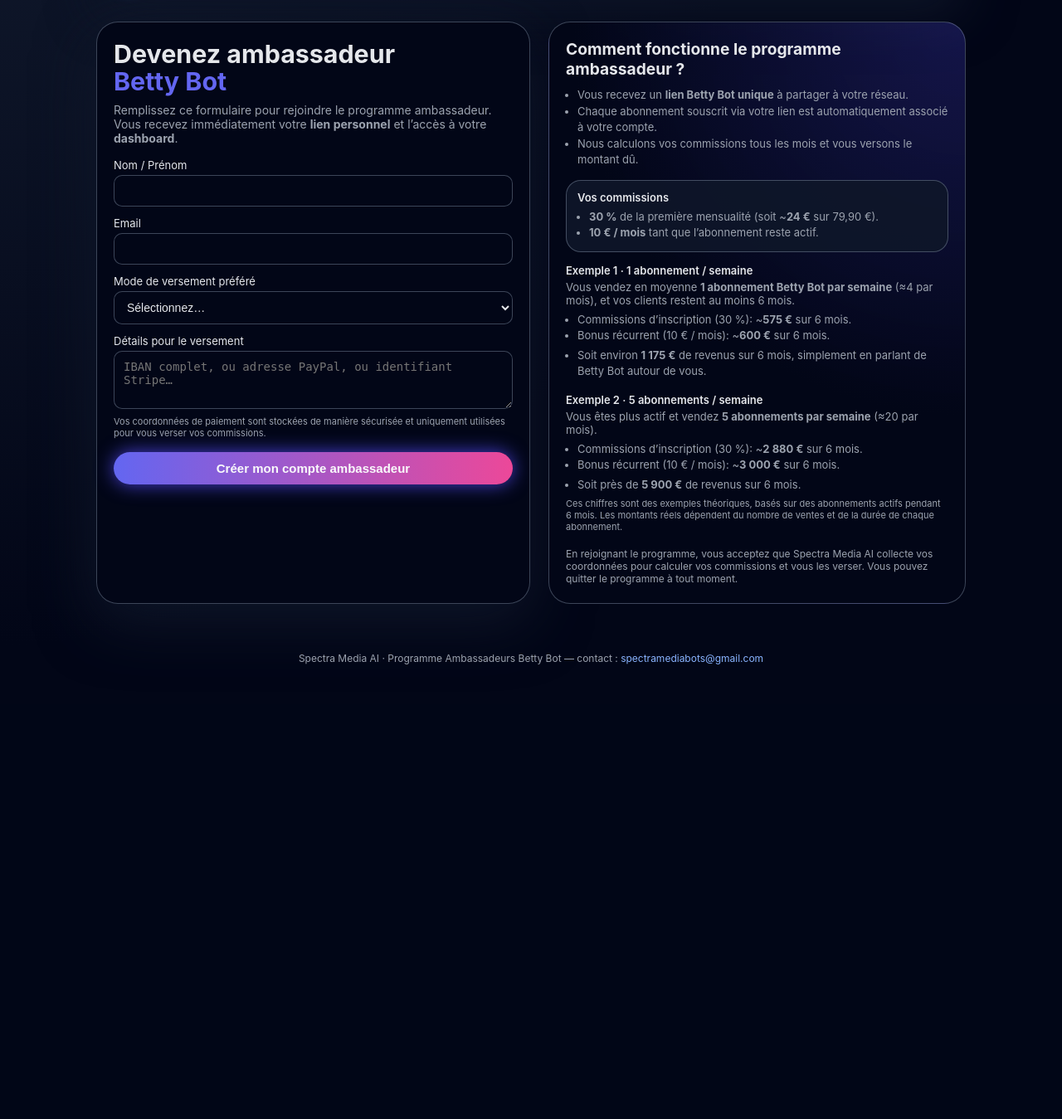
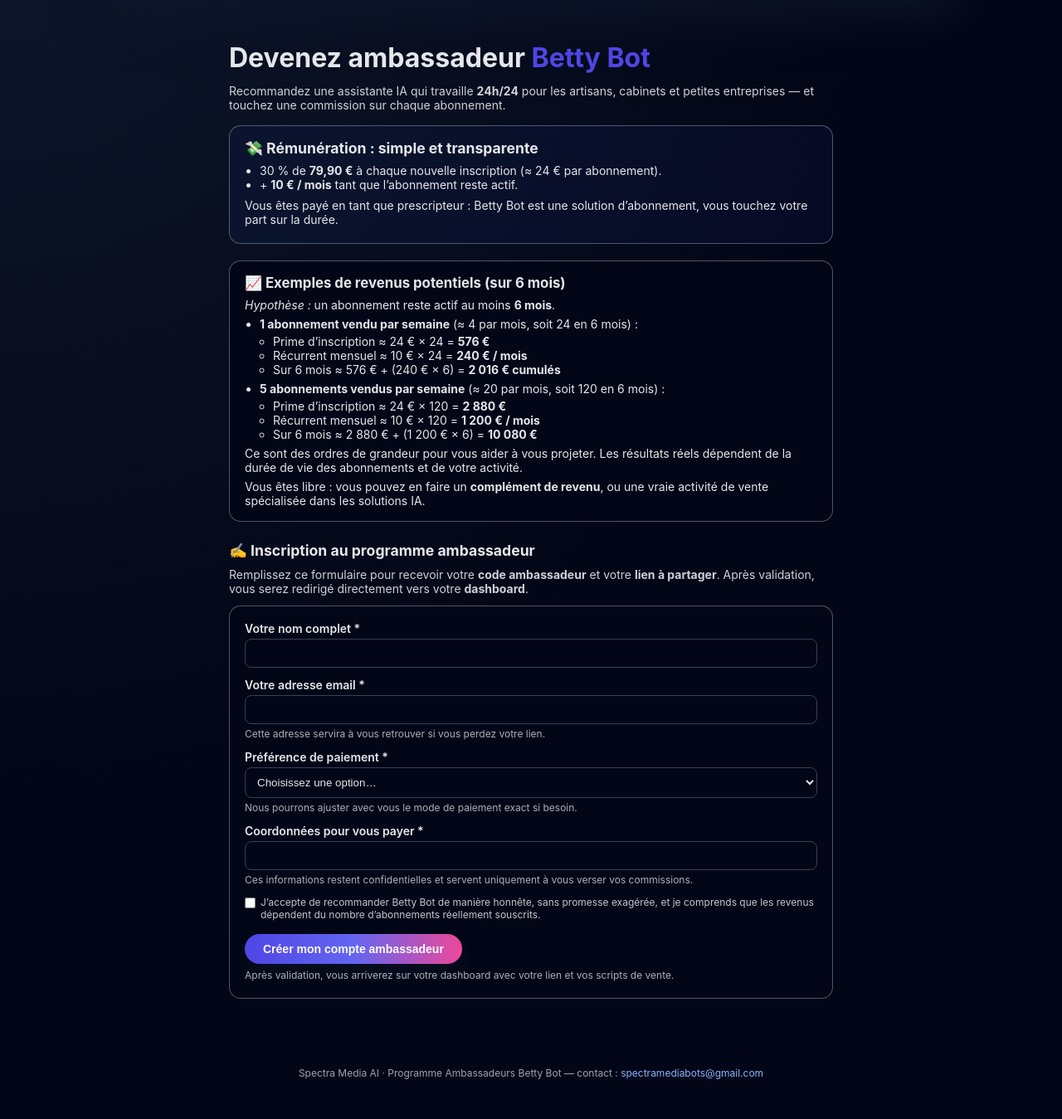
Before and after one commit to vincentbastille10/betty_bots_ambassador, a Flask app: page /inscription in a window 1280 px wide. Shown: the part 98-1447 px from the top of the page at 83% size. Before the commit the page ends 899 px from the top, so only its background shows below. Run offline with Flask 3, Linux system fonts and the light colour scheme.

Commit message:
Update inscription.html

```diff
--- a/templates/inscription.html
+++ b/templates/inscription.html
@@ -1,180 +1,256 @@
 {% extends "base.html" %}
+{% block title %}Devenir Ambassadeur Betty Bot{% endblock %}
+
 {% block content %}
 
-<section style="display:flex;flex-wrap:wrap;gap:22px;">
-  <!-- Colonne gauche : formulaire -->
+<div style="max-width: 760px; margin: 0 auto; padding: 24px 16px;">
+
+  <h1 style="font-size: 2rem; margin-bottom: 12px;">
+    Devenez ambassadeur <span style="color:#4F46E5;">Betty Bot</span>
+  </h1>
+
+  <p style="font-size:14px; opacity:.9; margin-bottom:16px;">
+    Recommandez une assistante IA qui travaille <strong>24h/24</strong> pour les artisans,
+    cabinets et petites entreprises — et touchez une commission sur chaque abonnement.
+  </p>
+
   <div style="
-        flex:1 1 340px;
-        min-width:280px;
-        background:radial-gradient(circle at top left,#020617,#020617);
-        border-radius:var(--radius-xl);
-        border:1px solid var(--border);
-        padding:22px 20px 24px;
-        box-shadow:0 22px 70px rgba(15,23,42,0.9);
-      ">
-    <h1 style="font-size:1.9rem;line-height:1.1;margin-bottom:8px;">
-      Devenez ambassadeur<br><span style="color:var(--primary);">Betty Bot</span>
-    </h1>
-    <p style="font-size:14px;color:var(--muted);margin-bottom:16px;">
-      Remplissez ce formulaire pour rejoindre le programme ambassadeur.
-      Vous recevez immédiatement votre <strong>lien personnel</strong> et l’accès à votre
-      <strong>dashboard</strong>.
+      border-radius: 14px;
+      border: 1px solid rgba(148,163,184,0.5);
+      padding: 16px 18px;
+      margin-bottom: 20px;
+      background: radial-gradient(circle at top left,#1d4ed811,#4f46e511);
+      font-size: 14px;
+    ">
+    <h2 style="font-size:1.1rem; margin-top:0; margin-bottom:8px;">
+      💸 Rémunération : simple et transparente
+    </h2>
+    <ul style="margin: 0 0 8px 18px; padding:0;">
+      <li>30&nbsp;% de <strong>79,90&nbsp;€</strong> à chaque nouvelle inscription (≈ 24&nbsp;€ par abonnement).</li>
+      <li>+ <strong>10&nbsp;€ / mois</strong> tant que l’abonnement reste actif.</li>
+    </ul>
+    <p style="margin:0 0 4px;">
+      Vous êtes payé en tant que prescripteur : Betty Bot est une solution d’abonnement,
+      vous touchez votre part sur la durée.
     </p>
-
-    <form method="post" style="display:flex;flex-direction:column;gap:12px;margin-top:6px;">
-      <div>
-        <label for="name" style="font-size:13px;display:block;margin-bottom:4px;">Nom / Prénom</label>
-        <input id="name" name="name" type="text" required
-               style="width:100%;padding:10px 11px;border-radius:10px;border:1px solid var(--border);background:#020617;color:var(--text);font-size:14px;">
-      </div>
-
-      <div>
-        <label for="email" style="font-size:13px;display:block;margin-bottom:4px;">Email</label>
-        <input id="email" name="email" type="email" required
-               style="width:100%;padding:10px 11px;border-radius:10px;border:1px solid var(--border);background:#020617;color:var(--text);font-size:14px;">
-      </div>
-
-      <div>
-        <label for="payout_method" style="font-size:13px;display:block;margin-bottom:4px;">
-          Mode de versement préféré
-        </label>
-        <select id="payout_method" name="payout_method" required
-                style="width:100%;padding:10px 11px;border-radius:10px;border:1px solid var(--border);background:#020617;color:var(--text);font-size:14px;">
-          <option value="">Sélectionnez…</option>
-          <option value="iban">Virement bancaire (IBAN)</option>
-          <option value="paypal">PayPal</option>
-          <option value="stripe">Compte Stripe</option>
-        </select>
-      </div>
-
-      <div>
-        <label for="payout_details" style="font-size:13px;display:block;margin-bottom:4px;">
-          Détails pour le versement
-        </label>
-        <textarea id="payout_details" name="payout_details" rows="3" required
-                  placeholder="IBAN complet, ou adresse PayPal, ou identifiant Stripe…"
-                  style="width:100%;padding:10px 11px;border-radius:10px;border:1px solid var(--border);background:#020617;color:var(--text);font-size:14px;resize:vertical;"></textarea>
-        <p style="font-size:11px;color:var(--muted);margin-top:4px;">
-          Vos coordonnées de paiement sont stockées de manière sécurisée et uniquement utilisées pour vous verser vos commissions.
-        </p>
-      </div>
-
-      <button type="submit"
-              style="margin-top:4px;padding:11px 0;border-radius:999px;border:none;
-                     background:linear-gradient(90deg,#6366f1,#ec4899);
-                     color:#f9fafb;font-weight:600;font-size:15px;cursor:pointer;
-                     box-shadow:0 0 22px rgba(79,70,229,0.9);">
-        Créer mon compte ambassadeur
-      </button>
-    </form>
-
-    {% if link %}
-      <div style="
-            margin-top:18px;
-            padding:14px 14px 12px;
-            border-radius:16px;
-            border:1px solid rgba(34,197,94,0.6);
-            background:rgba(22,163,74,0.12);
-            font-size:13px;
-          ">
-        <div style="font-weight:600;margin-bottom:6px;color:#bbf7d0;">
-          ✅ Inscription réussie
-        </div>
-        <p style="margin-bottom:6px;">
-          Voici le lien vers votre <strong>dashboard ambassadeur</strong> :
-        </p>
-        <p style="word-break:break-all;margin-bottom:10px;">
-          <a href="{{ link }}" style="color:#a5b4fc;text-decoration:underline;">{{ link }}</a>
-        </p>
-        <p style="margin-bottom:4px;">
-          Vous pouvez l’ajouter en favoris : c’est là que vous verrez vos ventes,
-          vos commissions et les scripts pour convaincre vos clients.
-        </p>
-        {% if betty_link %}
-          <hr style="border:none;border-top:1px solid rgba(148,163,184,0.3);margin:10px 0;">
-          <p style="margin-bottom:4px;">
-            Voici votre <strong>lien Betty Bot à partager</strong> :
-          </p>
-          <p style="word-break:break-all;">
-            <a href="{{ betty_link }}" style="color:#a5b4fc;text-decoration:underline;">{{ betty_link }}</a>
-          </p>
-        {% endif %}
-      </div>
-    {% endif %}
   </div>
 
-  <!-- Colonne droite : explications & chiffres -->
   <div style="
-        flex:1 1 320px;
-        min-width:260px;
-        border-radius:var(--radius-xl);
-        border:1px solid var(--border);
-        padding:20px 20px 22px;
-        background:radial-gradient(circle at top right,rgba(79,70,229,0.25),#020617 55%);
+      border-radius: 14px;
+      border: 1px solid rgba(148,163,184,0.5);
+      padding: 16px 18px;
+      margin-bottom: 24px;
+      background: #020617;
+      color: #e5e7eb;
+      font-size: 14px;
+    ">
+    <h2 style="font-size:1.05rem; margin-top:0; margin-bottom:8px;">
+      📈 Exemples de revenus potentiels (sur 6 mois)
+    </h2>
+    <p style="margin:0 0 6px;">
+      <em>Hypothèse :</em> un abonnement reste actif au moins <strong>6&nbsp;mois</strong>.
+    </p>
+    <ul style="margin: 0 0 4px 18px; padding:0;">
+      <li>
+        <strong>1 abonnement vendu par semaine</strong>
+        (≈ 4 par mois, soit 24 en 6 mois) :
+        <ul style="margin:4px 0 6px 16px; padding:0;">
+          <li>Prime d’inscription ≈ 24&nbsp;€ × 24 = <strong>576&nbsp;€</strong></li>
+          <li>Récurrent mensuel ≈ 10&nbsp;€ × 24 = <strong>240&nbsp;€ / mois</strong></li>
+          <li>Sur 6&nbsp;mois ≈ 576&nbsp;€ + (240&nbsp;€ × 6) = <strong>2&nbsp;016&nbsp;€ cumulés</strong></li>
+        </ul>
+      </li>
+      <li>
+        <strong>5 abonnements vendus par semaine</strong>
+        (≈ 20 par mois, soit 120 en 6 mois) :
+        <ul style="margin:4px 0 0 16px; padding:0;">
+          <li>Prime d’inscription ≈ 24&nbsp;€ × 120 = <strong>2&nbsp;880&nbsp;€</strong></li>
+          <li>Récurrent mensuel ≈ 10&nbsp;€ × 120 = <strong>1&nbsp;200&nbsp;€ / mois</strong></li>
+          <li>Sur 6&nbsp;mois ≈ 2&nbsp;880&nbsp;€ + (1&nbsp;200&nbsp;€ × 6) = <strong>10&nbsp;080&nbsp;€</strong></li>
+        </ul>
+      </li>
+    </ul>
+    <p style="margin:6px 0 0;">
+      Ce sont des ordres de grandeur pour vous aider à vous projeter. Les résultats réels
+      dépendent de la durée de vie des abonnements et de votre activité.
+    </p>
+    <p style="margin:6px 0 0;">
+      Vous êtes libre : vous pouvez en faire un <strong>complément de revenu</strong>,
+      ou une vraie activité de vente spécialisée dans les solutions IA.
+    </p>
+  </div>
+
+  <h2 style="font-size:1.1rem; margin-bottom:10px;">
+    ✍️ Inscription au programme ambassadeur
+  </h2>
+  <p style="font-size:14px; opacity:.9; margin-bottom:12px;">
+    Remplissez ce formulaire pour recevoir votre <strong>code ambassadeur</strong> et votre
+    <strong>lien à partager</strong>. Après validation, vous serez redirigé directement
+    vers votre <strong>dashboard</strong>.
+  </p>
+
+  {% if error %}
+    <div style="
+        background:#7f1d1d;
+        color:#fee2e2;
+        border-radius: 8px;
+        padding: 10px 12px;
+        font-size: 13px;
+        margin-bottom: 14px;
       ">
-    <h2 style="font-size:1.2rem;margin-bottom:10px;">
-      Comment fonctionne le programme ambassadeur&nbsp;?
-    </h2>
-    <ul style="font-size:13px;color:var(--muted);line-height:1.5;margin-left:14px;margin-bottom:14px;">
-      <li>Vous recevez un <strong>lien Betty Bot unique</strong> à partager à votre réseau.</li>
-      <li>Chaque abonnement souscrit via votre lien est automatiquement associé à votre compte.</li>
-      <li>Nous calculons vos commissions tous les mois et vous versons le montant dû.</li>
-    </ul>
+      {{ error }}
+    </div>
+  {% endif %}
 
-    <div style="
-          margin-top:8px;
-          padding:12px 13px;
-          border-radius:18px;
-          background:rgba(15,23,42,0.9);
-          border:1px solid var(--border);
-          font-size:13px;
+  <form method="post" action="{{ url_for('inscription') }}"
+        style="
+          border-radius: 14px;
+          border: 1px solid rgba(148,163,184,0.5);
+          padding: 18px 18px 20px;
+          background: #020617;
+          color:#e5e7eb;
+          font-size:14px;
         ">
-      <div style="font-weight:600;margin-bottom:6px;">Vos commissions</div>
-      <ul style="margin-left:14px;line-height:1.5;color:var(--muted);">
-        <li><strong>30&nbsp;%</strong> de la première mensualité (soit ~<strong>24&nbsp;€</strong> sur 79,90&nbsp;€).</li>
-        <li><strong>10&nbsp;€ / mois</strong> tant que l’abonnement reste actif.</li>
-      </ul>
+
+    <div style="margin-bottom:12px;">
+      <label for="name" style="display:block; font-weight:600; margin-bottom:4px;">
+        Votre nom complet *
+      </label>
+      <input
+        type="text"
+        id="name"
+        name="name"
+        required
+        value="{{ request.form.name or '' }}"
+        style="
+          width:100%;
+          padding:9px 10px;
+          border-radius:8px;
+          border:1px solid #334155;
+          background:#020617;
+          color:#e5e7eb;
+        "
+      >
     </div>
 
-    <div style="margin-top:14px;font-size:13px;">
-      <div style="font-weight:600;margin-bottom:4px;">Exemple 1 · 1 abonnement / semaine</div>
-      <p style="color:var(--muted);margin-bottom:6px;">
-        Vous vendez en moyenne <strong>1 abonnement Betty Bot par semaine</strong> (≈4 par mois),
-        et vos clients restent au moins 6 mois.
-      </p>
-      <ul style="margin-left:14px;color:var(--muted);line-height:1.5;">
-        <li>Commissions d’inscription (30&nbsp;%): ~<strong>575&nbsp;€</strong> sur 6&nbsp;mois.</li>
-        <li>Bonus récurrent (10&nbsp;€ / mois): ~<strong>600&nbsp;€</strong> sur 6&nbsp;mois.</li>
-        <li style="margin-top:4px;">
-          Soit environ <strong>1&nbsp;175&nbsp;€</strong> de revenus sur 6&nbsp;mois,
-          simplement en parlant de Betty Bot autour de vous.
-        </li>
-      </ul>
-    </div>
-
-    <div style="margin-top:16px;font-size:13px;">
-      <div style="font-weight:600;margin-bottom:4px;">Exemple 2 · 5 abonnements / semaine</div>
-      <p style="color:var(--muted);margin-bottom:6px;">
-        Vous êtes plus actif et vendez <strong>5 abonnements par semaine</strong> (≈20 par mois).
-      </p>
-      <ul style="margin-left:14px;color:var(--muted);line-height:1.5;">
-        <li>Commissions d’inscription (30&nbsp;%): ~<strong>2&nbsp;880&nbsp;€</strong> sur 6&nbsp;mois.</li>
-        <li>Bonus récurrent (10&nbsp;€ / mois): ~<strong>3&nbsp;000&nbsp;€</strong> sur 6&nbsp;mois.</li>
-        <li style="margin-top:4px;">
-          Soit près de <strong>5&nbsp;900&nbsp;€</strong> de revenus sur 6&nbsp;mois.
-        </li>
-      </ul>
-      <p style="color:var(--muted);font-size:11px;margin-top:6px;">
-        Ces chiffres sont des exemples théoriques, basés sur des abonnements actifs pendant 6&nbsp;mois.
-        Les montants réels dépendent du nombre de ventes et de la durée de chaque abonnement.
+    <div style="margin-bottom:12px;">
+      <label for="email" style="display:block; font-weight:600; margin-bottom:4px;">
+        Votre adresse email *
+      </label>
+      <input
+        type="email"
+        id="email"
+        name="email"
+        required
+        value="{{ request.form.email or '' }}"
+        style="
+          width:100%;
+          padding:9px 10px;
+          border-radius:8px;
+          border:1px solid #334155;
+          background:#020617;
+          color:#e5e7eb;
+        "
+      >
+      <p style="font-size:12px; opacity:.75; margin:4px 0 0;">
+        Cette adresse servira à vous retrouver si vous perdez votre lien.
       </p>
     </div>
 
-    <div style="margin-top:18px;font-size:12px;color:var(--muted);">
-      En rejoignant le programme, vous acceptez que Spectra Media AI collecte vos coordonnées
-      pour calculer vos commissions et vous les verser. Vous pouvez quitter le programme à tout moment.
+    <div style="margin-bottom:12px;">
+      <label for="payout_preference" style="display:block; font-weight:600; margin-bottom:4px;">
+        Préférence de paiement *
+      </label>
+      <select
+        id="payout_preference"
+        name="payout_preference"
+        required
+        style="
+          width:100%;
+          padding:9px 10px;
+          border-radius:8px;
+          border:1px solid #334155;
+          background:#020617;
+          color:#e5e7eb;
+        "
+      >
+        <option value="">Choisissez une option…</option>
+        <option value="virement" {% if request.form.payout_preference == 'virement' %}selected{% endif %}>
+          Virement bancaire (RIB / IBAN)
+        </option>
+        <option value="stripe" {% if request.form.payout_preference == 'stripe' %}selected{% endif %}>
+          Compte Stripe (email de connexion)
+        </option>
+        <option value="autre" {% if request.form.payout_preference == 'autre' %}selected{% endif %}>
+          Autre méthode (à discuter)
+        </option>
+      </select>
+      <p style="font-size:12px; opacity:.75; margin:4px 0 0;">
+        Nous pourrons ajuster avec vous le mode de paiement exact si besoin.
+      </p>
     </div>
-  </div>
-</section>
+
+    <div style="margin-bottom:12px;">
+      <label for="payout_identifier" style="display:block; font-weight:600; margin-bottom:4px;">
+        Coordonnées pour vous payer *
+      </label>
+      <input
+        type="text"
+        id="payout_identifier"
+        name="payout_identifier"
+        required
+        value="{{ request.form.payout_identifier or '' }}"
+        style="
+          width:100%;
+          padding:9px 10px;
+          border-radius:8px;
+          border:1px solid #334155;
+          background:#020617;
+          color:#e5e7eb;
+        "
+      >
+      <p style="font-size:12px; opacity:.75; margin:4px 0 0;">
+        Ces informations restent confidentielles et servent uniquement à vous verser vos commissions.
+      </p>
+    </div>
+
+    <div style="margin-bottom:16px;">
+      <label style="display:flex; align-items:flex-start; gap:6px; cursor:pointer;">
+        <input
+          type="checkbox"
+          name="accept_terms"
+          value="1"
+          style="margin-top:2px;"
+          {% if request.form.accept_terms %}checked{% endif %}
+        >
+        <span style="font-size:12px; opacity:.85;">
+          J’accepte de recommander Betty Bot de manière honnête, sans promesse exagérée, et je comprends
+          que les revenus dépendent du nombre d’abonnements réellement souscrits.
+        </span>
+      </label>
+    </div>
+
+    <button type="submit"
+            style="
+              display:inline-block;
+              padding:10px 22px;
+              border-radius:999px;
+              border:none;
+              background:linear-gradient(90deg,#4F46E5,#6366F1,#EC4899);
+              color:#f9fafb;
+              font-weight:600;
+              font-size:14px;
+              cursor:pointer;
+              box-shadow:0 10px 25px rgba(15,23,42,0.6);
+            ">
+      Créer mon compte ambassadeur
+    </button>
+    <p style="font-size:12px; opacity:.75; margin-top:6px;">
+      Après validation, vous arriverez sur votre dashboard avec votre lien et vos scripts de vente.
+    </p>
+
+  </form>
+
+</div>
 
 {% endblock %}
```
